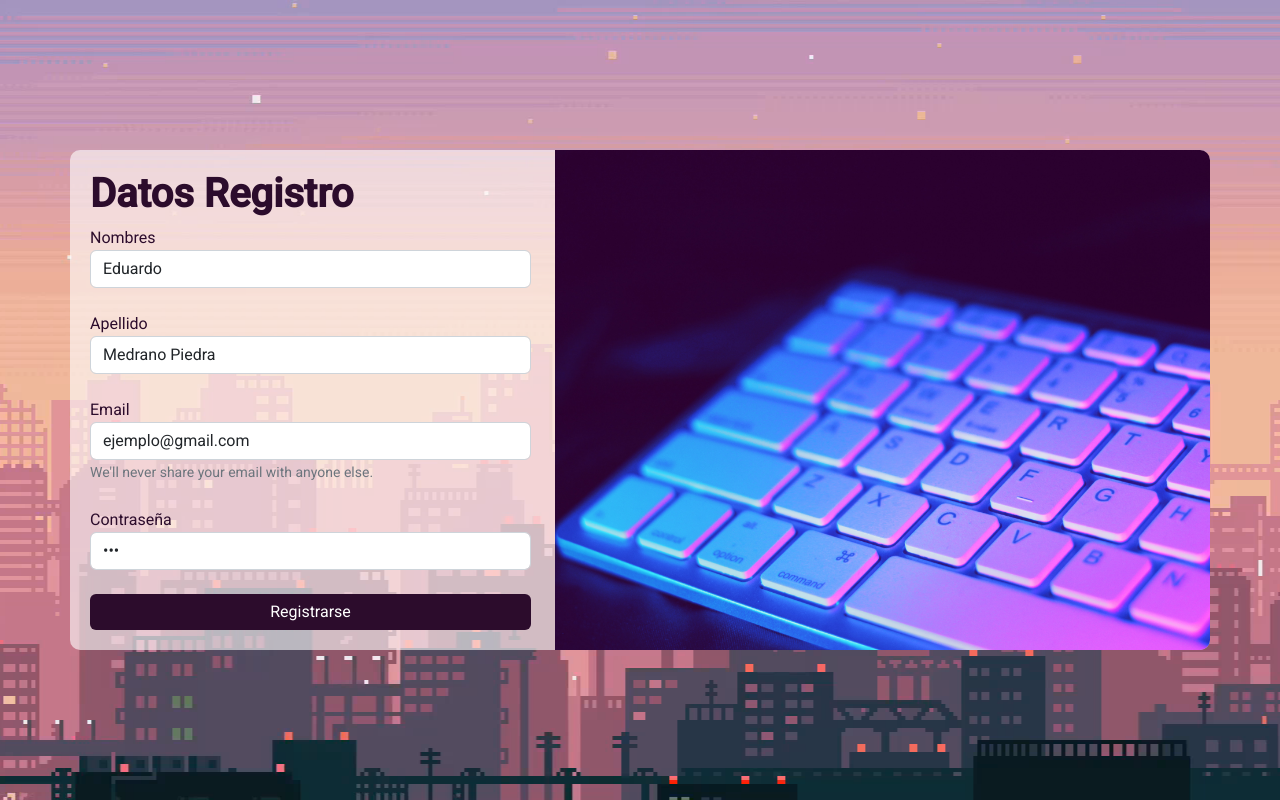
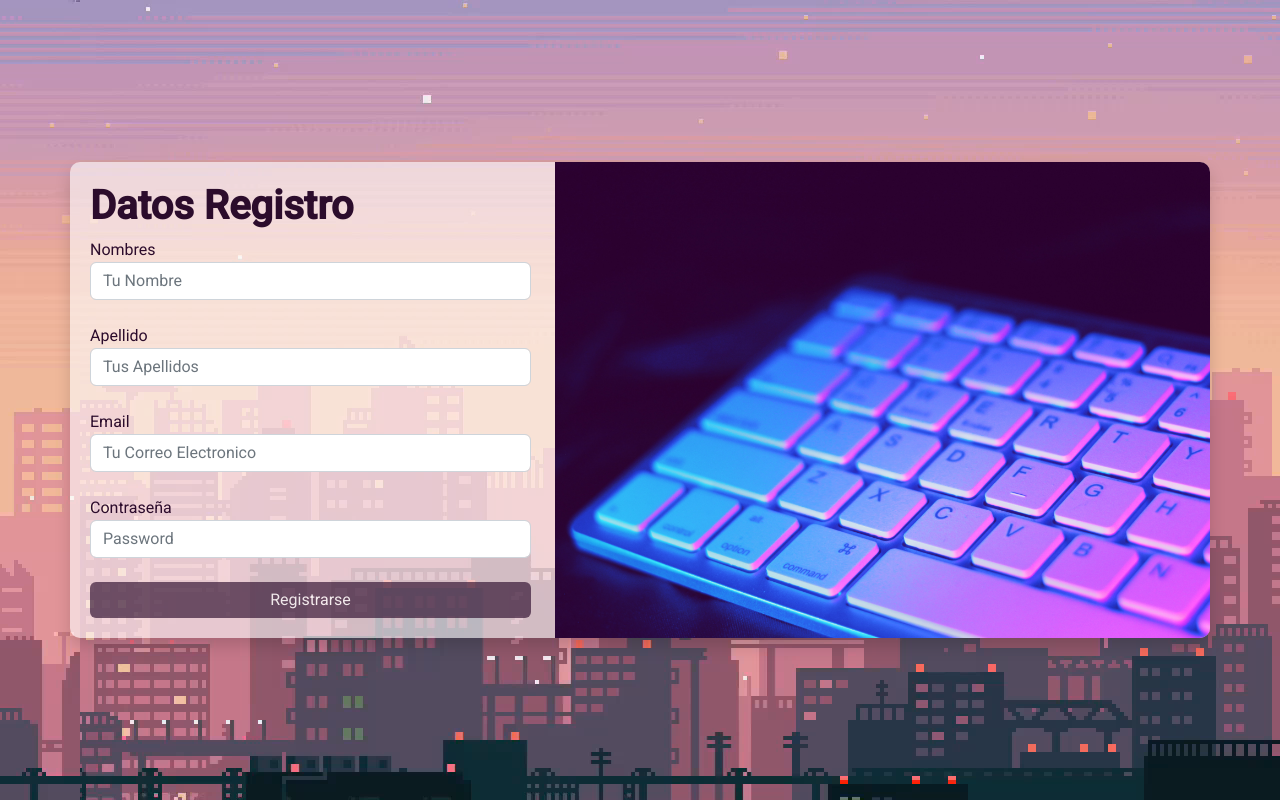
Before and after one commit to edosmedia/desafios-angular, an Angular app: page / in a window 1280 px wide. Built offline with nearby package versions, Linux system fonts and the light colour scheme.

Commit message:
Add Validators v1

```diff
--- a/angular.json
+++ b/angular.json
@@ -18,16 +18,14 @@
             "main": "src/main.ts",
             "polyfills": "src/polyfills.ts",
             "tsConfig": "tsconfig.app.json",
-            "assets": [
-              "src/favicon.ico",
-              "src/assets"
-            ],
+            "assets": ["src/favicon.ico", "src/assets"],
             "styles": [
               "node_modules/bootstrap/dist/css/bootstrap.min.css",
               "src/styles.css"
             ],
             "scripts": [
               "node_modules/jquery/dist/jquery.min.js",
+
               "node_modules/@popperjs/core/dist/umd/popper.min.js",
               "node_modules/bootstrap/dist/js/bootstrap.min.js"
             ]
--- a/src/app/clase6/formularios/formularios.component.html
+++ b/src/app/clase6/formularios/formularios.component.html
@@ -1,4 +1,4 @@
-<div class="container form-container" >
+<div class="container form-container shadow">
   <div class="row">
     <div class="col-md-5 ">
       <form [formGroup]="formularioPrincipal" (ngSubmit)="submit()" class="p-20">
@@ -7,25 +7,53 @@
           <label for="nombre">Nombres</label>
           <input type="text" class="form-control" formControlName="nombre" placeholder="Tu Nombre" id="nombre">
 
+
         </div>
 
         <div class="form-group mb-4">
           <label for="apellido">Apellido</label>
           <input type="text" class="form-control" formControlName="apellido" id="apellido" placeholder="Tus Apellidos">
+
         </div>
 
         <div class="form-group mb-4">
           <label for="email">Email</label>
-        <input type="email" class="form-control" id="email" formControlName="email" placeholder="Tu Correo Electronico">
-        <small id="emailHelp" class="form-text text-muted">We'll never share your email with anyone else.</small>
+          <input type="email" class="form-control" id="email" formControlName="email"
+            placeholder="Tu Correo Electronico">
+
+
         </div>
         <div class="form-group mb-4">
           <label for="exampleInputPassword1">Contraseña</label>
           <input type="password" class="form-control" formControlName="password" id="exampleInputPassword1"
             placeholder="Password">
+
         </div>
+        <!-- Notificaciones -->
+        <small class="d-block" [ngClass]="formularioPrincipal.invalid && formularioPrincipal.touched  ? 'd-block' : 'd-none'"
+          class=" text-danger font-weight-bold">Errores de Campos</small>
+        <div >
+          <small
+            *ngIf="formularioPrincipal.controls['nombre']?.value.length<3 && (formularioPrincipal.controls['nombre']?.dirty || formularioPrincipal.controls['nombre']?.touched)"
+            class="form-text text-danger d-block"><span class="iconify" data-width="32" data-icon="ph:smiley-x-eyes" style="color: red; "></span>Introducir Nombre o Mayor a 3 Caracteres
+          </small>
 
-        <button type="submit" class="btn btn-primary w-100">Registrarse</button>
+          <small
+            *ngIf="formularioPrincipal.controls['apellido']?.value.length<3 && (formularioPrincipal.controls['apellido']?.dirty || formularioPrincipal.controls['apellido']?.touched)"
+            class="form-text text-danger d-block"><span class="iconify" data-width="32" data-icon="ph:smiley-x-eyes" style="color: red;"></span>Introducir Nombre o Mayor a 3 Caracteres</small>
+
+          <small
+            *ngIf="formularioPrincipal.controls['email']?.invalid && (formularioPrincipal.controls['email']?.dirty || formularioPrincipal.controls['email']?.touched)"
+            id="emailHelp" class="form-text text-danger d-block"><span class="iconify"  data-width="32" data-icon="ph:smiley-x-eyes" style="color: red;"></span>Introducir un Correo Valido</small>
+          <small
+            *ngIf="formularioPrincipal.controls['password']?.invalid && (formularioPrincipal.controls['password']?.touched || formularioPrincipal.controls['password']?.dirty)"
+            class="form-text text-danger d-block">
+            <span class="iconify" data-icon="ph:smiley-x-eyes"  data-width="32" style="color: red;"></span>Introducir un Password Valido</small>
+        </div>
+        <!-- END Notificaciones -->
+        <button [disabled]="formularioPrincipal.invalid  " type="submit"
+          class="btn btn-primary w-100">Registrarse</button>
+
       </form>
     </div>
     <div class="col-md-7">
--- a/src/app/clase6/formularios/formularios.component.ts
+++ b/src/app/clase6/formularios/formularios.component.ts
@@ -1,5 +1,5 @@
 import { Component, OnInit } from '@angular/core';
-import { FormBuilder, FormGroup } from '@angular/forms';
+import { FormBuilder, FormGroup, Validators } from '@angular/forms';
 
 @Component({
   selector: 'app-formularios',
@@ -10,16 +10,23 @@ export class FormulariosComponent implements OnInit {
   public formularioPrincipal: FormGroup;
   public formularioSegundario: FormGroup;
 
-  constructor(
-    private fb: FormBuilder
-    ) { }
+  constructor(private fb: FormBuilder ) { }
 
   ngOnInit(): void {
     this.formularioPrincipal = this.fb.group({
-      nombre: ['Eduardo'],
-      apellido: ['Medrano Piedra'],
-      email: ['ejemplo@gmail.com'],
-      password: ['123']
+      nombre: ['', [Validators.required, Validators.minLength(3)]],
+      apellido: ['', Validators.required, Validators.minLength(3)],
+      email: [
+        '',
+        [
+          Validators.required,
+          Validators.minLength(20),
+          Validators.pattern(
+            /^(([^<>()[\]\\.,;:\s@\"]+(\.[^<>()[\]\\.,;:\s@\"]+)*)|(\".+\"))@((\[[0-9]{1,3}\.[0-9]{1,3}\.[0-9]{1,3}\.[0-9]{1,3}\])|(([a-zA-Z\-0-9]+\.)+[a-zA-Z]{2,}))$/
+          ),
+        ],
+      ],
+      password: ['', Validators.required, Validators.minLength(1)],
     });
     this.formularioSegundario;
   }
--- a/src/index.html
+++ b/src/index.html
@@ -12,5 +12,6 @@
 </head>
 <body class="mat-typography">
   <app-root></app-root>
+<script src="https://code.iconify.design/3/3.0.1/iconify.min.js"></script>
 </body>
 </html>
--- a/src/styles.css
+++ b/src/styles.css
@@ -2,28 +2,22 @@
 
 html, body { height: 100%; }
 body {
-    background-image: url("/../../../assets/img/bg/bg-01.png") !important;
-    background-repeat: repeat-x;
+    background: url("/../../../assets/img/bg/bg-01.png") repeat-x;
     position: relative;
-    transform: translate(0%, 0%);
-    background-position: 0% 0%;
-    animation: fondomovi 60s infinite;
+    animation: fondomovi linear 120s infinite;
     left: 0;
     top: 0;
     overflow: hidden;
     margin: 0;
     font-family: Roboto,   "Helvetica Neue", sans-serif;
-    -webkit-transform: translate(0%, 0%);
-    -moz-transform: translate(0%, 0%);
-    -ms-transform: translate(0%, 0%);
-    -o-transform: translate(0%, 0%);
+    -webkit-animation: fondomovi linear 120s infinite;
 }
 
 @keyframes fondomovi {
   0% {
-   background-position: 0% 0%
+   background-position: 0px 0;
   }
   100% {
-    background-position: 200% 0%
+    background-position: 1920px 0;
   }
 }
```
Lines whose indentation alone changed are shown as unchanged.
